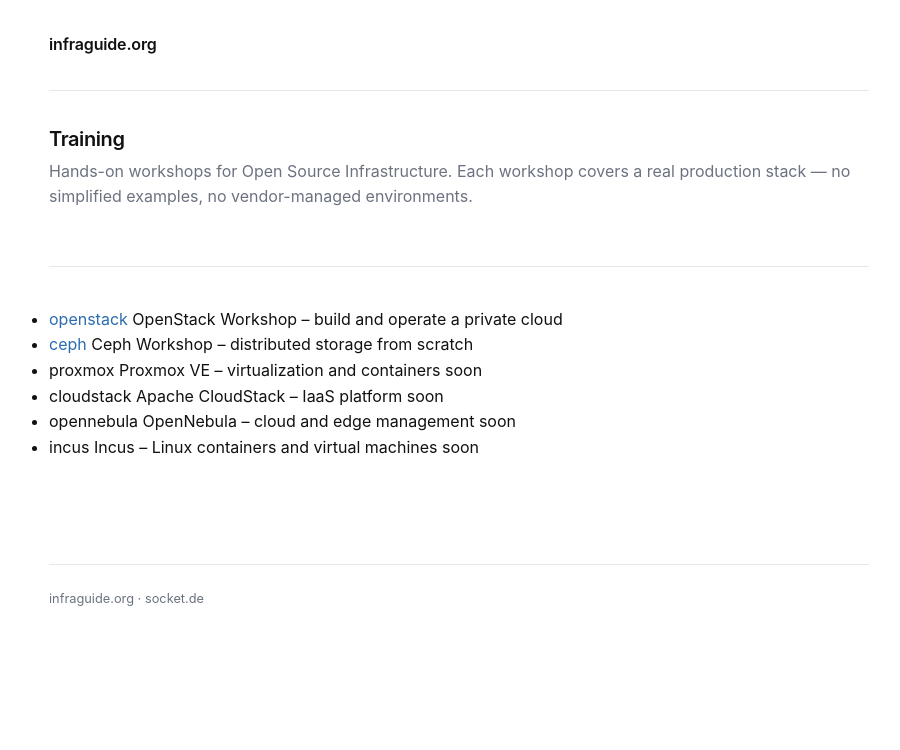
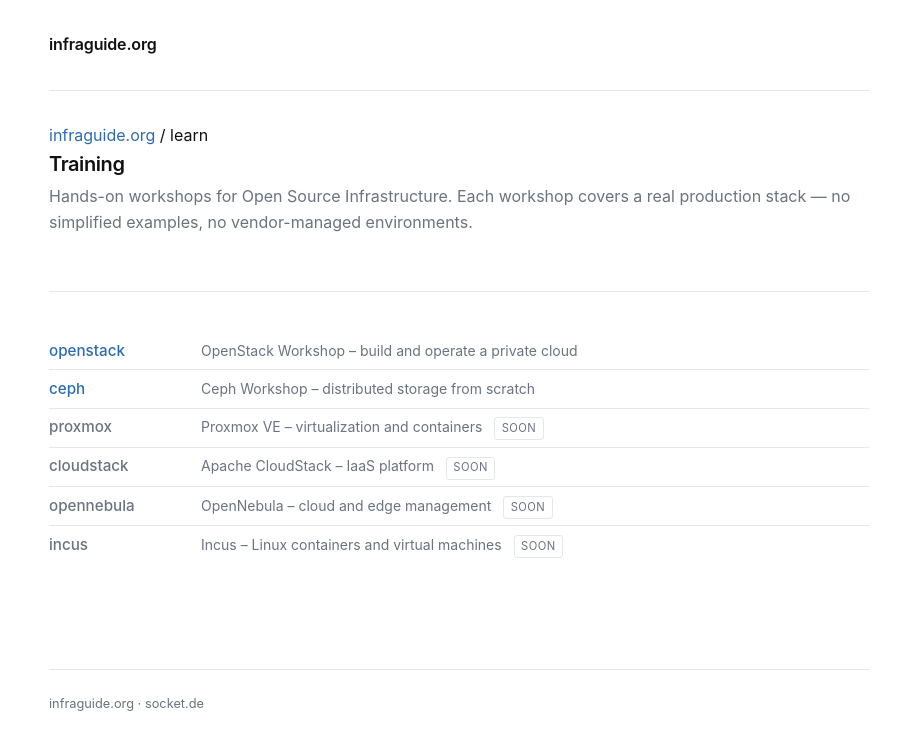
Before and after one commit to codecap/infraguide, a Jekyll site: the page built from learn/index.md, in a window 1280 px wide. Shown: the top 750 px of the page, without its empty margins (181-1081 px from the left). Built offline with Jekyll 4.4.1, drawn with Linux system fonts in a browser that asks for light colours.

Commit message:
add: breadcrumbs

```diff
--- a/_layouts/default.html
+++ b/_layouts/default.html
@@ -12,6 +12,20 @@
     <a href="{{ '/' | relative_url }}" class="site-title">infraguide.org</a>
   </header>
 
+  {% if page.breadcrumbs %}
+  <nav class="breadcrumb">
+    <a href="{{ '/' | relative_url }}">infraguide.org</a>
+    {% for crumb in page.breadcrumbs %}
+      <span class="breadcrumb-sep">/</span>
+      {% if crumb.url %}
+        <a href="{{ crumb.url | relative_url }}">{{ crumb.name }}</a>
+      {% else %}
+        <span class="breadcrumb-current">{{ crumb.name }}</span>
+      {% endif %}
+    {% endfor %}
+  </nav>
+  {% endif %}
+
   <main>
     {{ content }}
   </main>
--- a/assets/style.css
+++ b/assets/style.css
@@ -134,6 +134,72 @@ a:hover {
   text-decoration: none;
 }
 
+/* Navigation items – active / inactive */
+
+.nav-list {
+  list-style: none;
+  margin-top: 0.75rem;
+}
+
+.nav-list li {
+  display: flex;
+  align-items: baseline;
+  gap: 0.75rem;
+  padding: 0.4rem 0;
+  border-bottom: 1px solid var(--color-border);
+  font-size: 0.95rem;
+}
+
+.nav-list li:last-child {
+  border-bottom: none;
+}
+
+.nav-list a {
+  font-weight: 500;
+  color: var(--color-accent);
+  min-width: 140px;
+  display: inline-block;
+}
+
+.nav-list a:hover {
+  text-decoration: underline;
+}
+
+.nav-item--inactive {
+  color: var(--color-muted);
+  min-width: 140px;
+  display: inline-block;
+  font-weight: 500;
+  cursor: default;
+}
+
+.nav-desc {
+  color: var(--color-muted);
+  font-size: 0.875rem;
+}
+
+.badge-soon {
+  font-size: 0.7rem;
+  color: var(--color-muted);
+  border: 1px solid var(--color-border);
+  border-radius: 3px;
+  padding: 0.1rem 0.4rem;
+  letter-spacing: 0.04em;
+  text-transform: uppercase;
+}
+
+/* PPTX button */
+
+.slide-link--pptx {
+  color: var(--color-muted);
+  border-color: var(--color-border);
+}
+
+.slide-link--pptx:hover {
+  border-color: var(--color-muted);
+  background: var(--color-bg);
+}
+
 /* Workshop card */
 
 .workshop-card {
```
